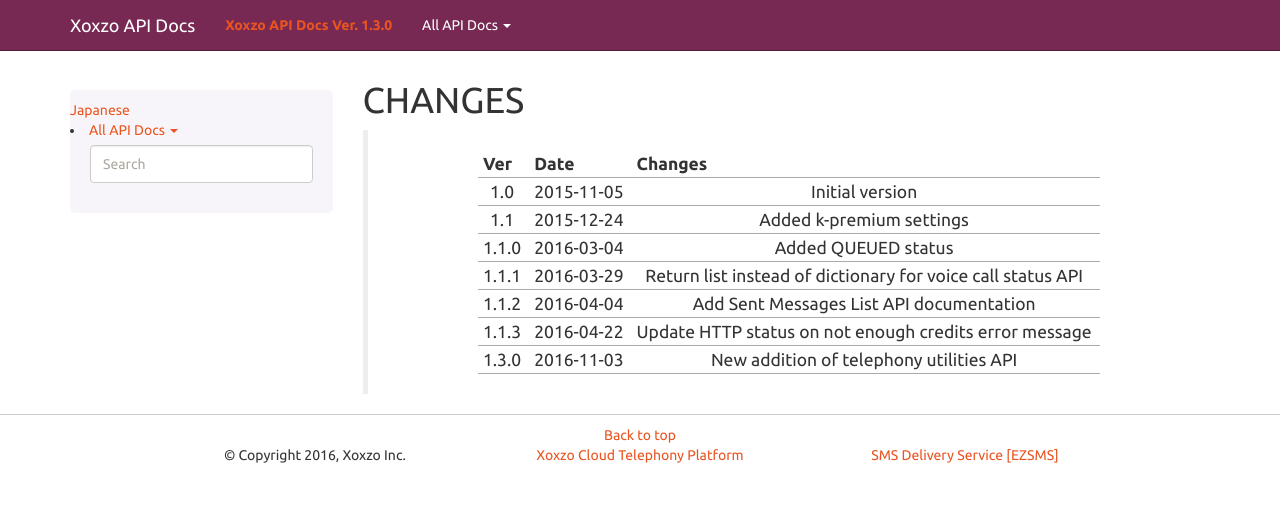
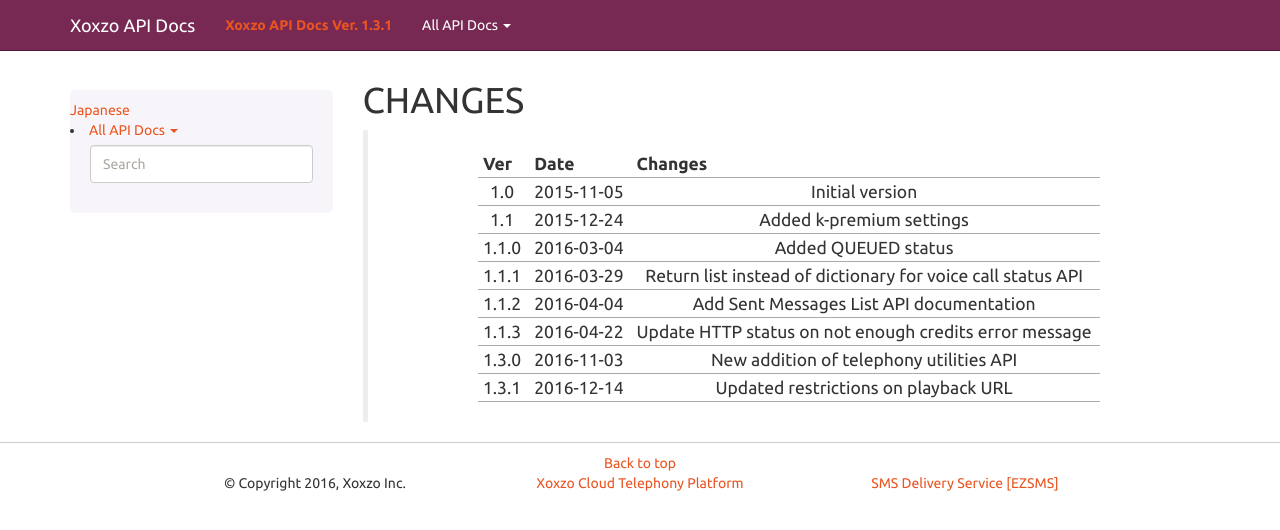
Before and after one commit to xoxzo/docs.xoxzo.com, a Sphinx documentation site: the page built from source/changes.rst, in a window 1280 px wide. Shown: the top 530 px of the page. Built offline with Sphinx 7.4.7, drawn with Linux system fonts in a browser that asks for light colours.

Commit message:
Update version number

```diff
--- a/source/changes.rst
+++ b/source/changes.rst
@@ -12,4 +12,5 @@
     1.1.2       2016-04-04          Add Sent Messages List API documentation
     1.1.3       2016-04-22          Update HTTP status on not enough credits error message
     1.3.0       2016-11-03          New addition of telephony utilities API
+    1.3.1       2016-12-14          Updated restrictions on playback URL
     =========   ==================  ===============================================================================================
--- a/source/conf.py
+++ b/source/conf.py
@@ -58,9 +58,9 @@
 # built documents.
 #
 # The short X.Y version for public consumption
-version = '1.3.0'
+version = '1.3.1'
 # The full version, including alpha/beta/rc tags.
-release = '1.3.0'
+release = '1.3.1'
 
 # The language for content autogenerated by Sphinx. Refer to documentation
 # for a list of supported languages.
```
Also changed, not shown: 1 other file.
